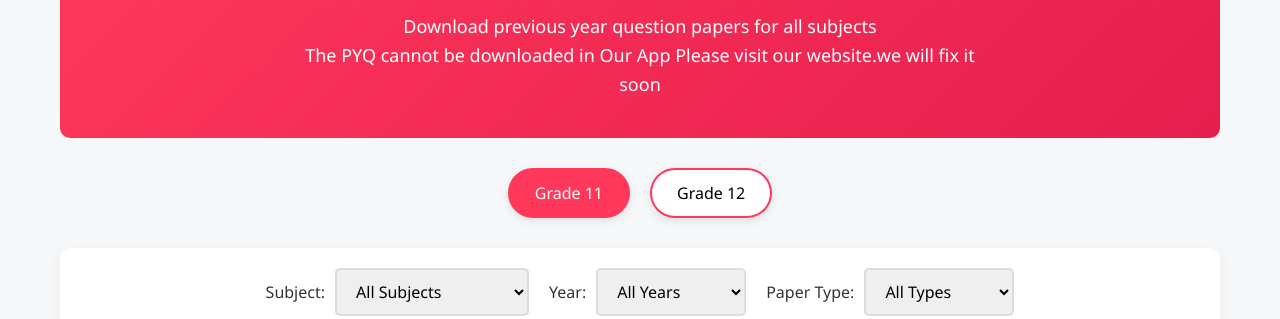
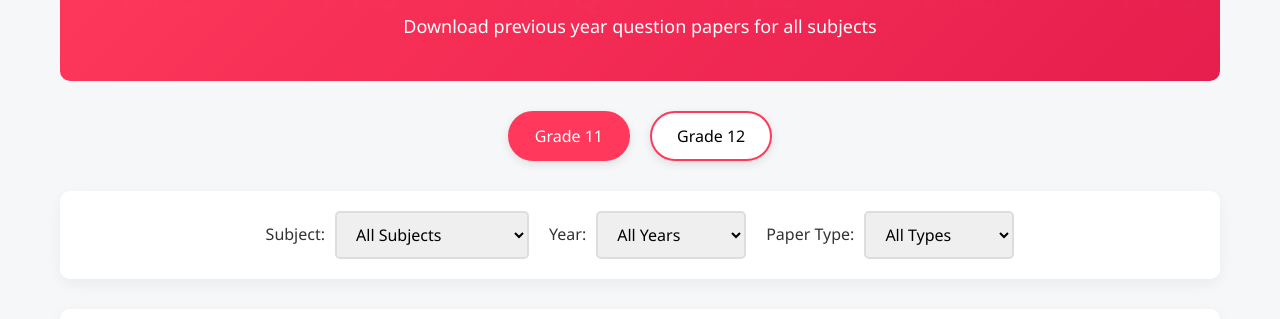
Before and after one commit to SHSSS-org/PYQ, a plain HTML site: page index.html in a window 1280 px wide. Shown: the part 199-518 px from the top of the page. Drawn offline with Linux system fonts and the light colour scheme.

Commit message:
Update index.html

```diff
--- a/index.html
+++ b/index.html
@@ -520,7 +520,6 @@
         <section class="page-header">
             <h2>Previous Year Questions (PYQ)</h2>
             <p>Download previous year question papers for all subjects</p>
-            <p>The PYQ cannot be downloaded in Our App Please visit our website.we will fix it soon</p>
         </section>
 
         <!-- Grade Selector -->
```
